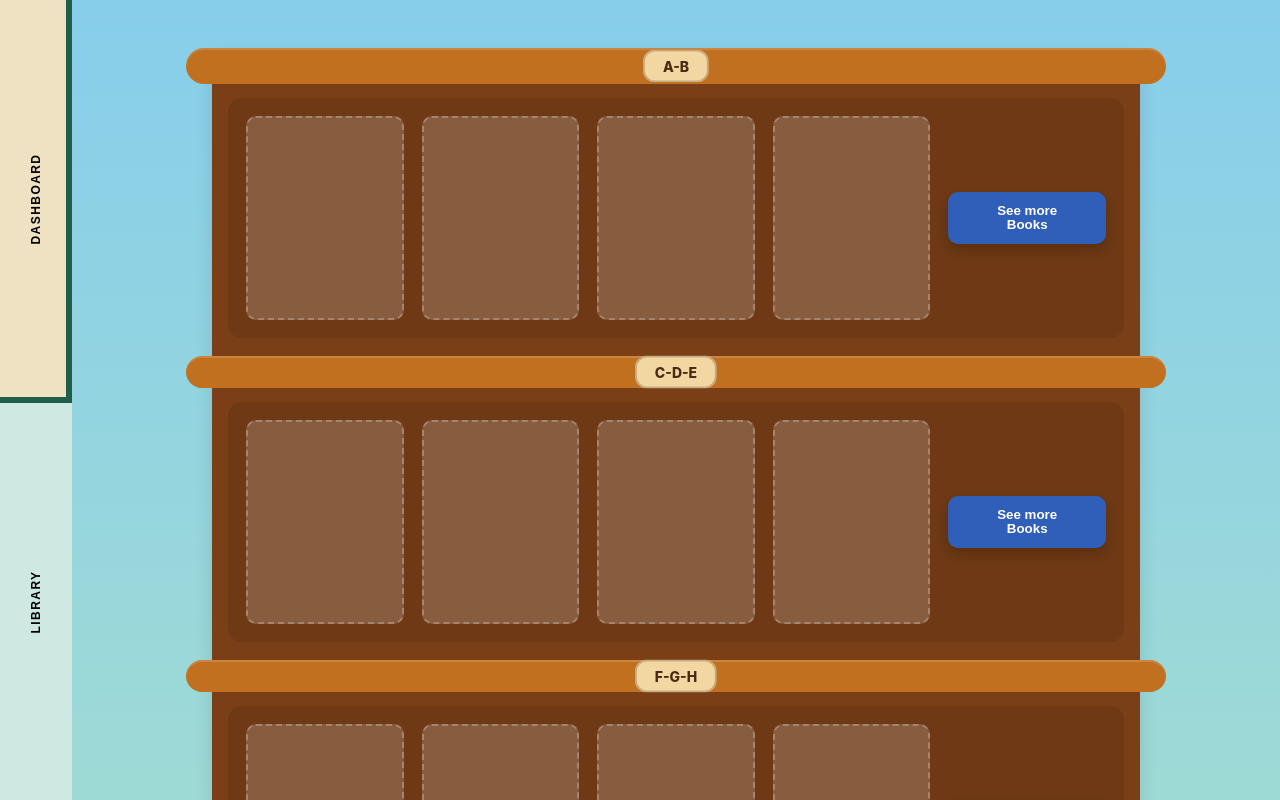
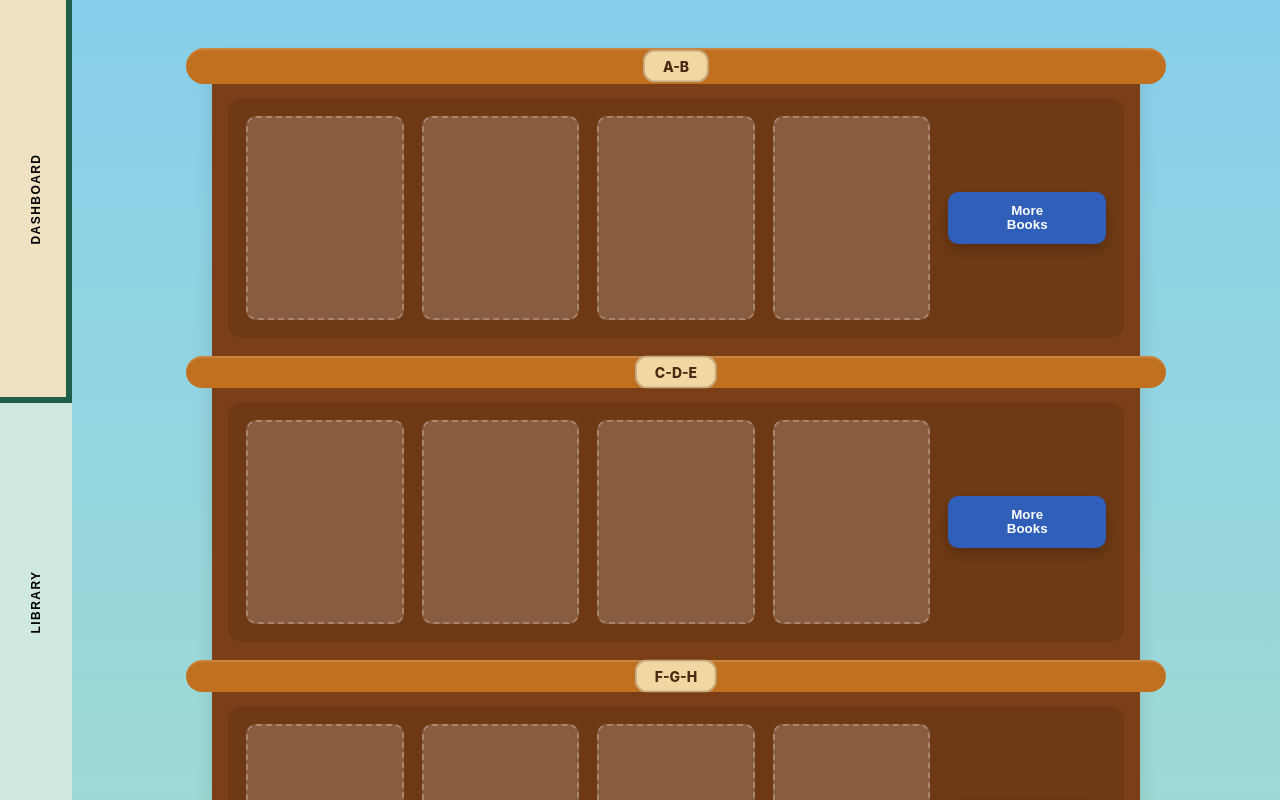
Before and after one commit to AmbarC27/Chalky-OA, a React (Create React App) app: page / in a window 1280 px wide. Shown: the top 800 px of the page. Built offline with nearby package versions, Linux system fonts and the light colour scheme.

Commit message:
got a shelf for more books

```diff
--- a/src/pages/library/LibraryPage.css
+++ b/src/pages/library/LibraryPage.css
@@ -122,3 +122,16 @@
   .Shelf:last-child .Shelf__interior {
     margin-bottom: 0;
   }
+
+  /* Bigger single-floor interior for the grid house */
+  .Shelf__interior--big {
+    margin: 14px 16px 0;
+    padding: 22px;
+  }
+
+  .GridHouse__grid {
+    display: grid;
+    grid-template-columns: repeat(4, 1fr);
+    gap: 18px;
+    align-items: end;
+}
--- a/src/pages/library/LibraryPage.js
+++ /dev/null
@@ -1,59 +0,0 @@
-import "./LibraryPage.css";
-
-const SHELVES = [
-    { id: "s1", label: "A-B" },
-    { id: "s2", label: "C-D-E" },
-    { id: "s3", label: "F-G-H" },
-    { id: "s4", label: "I-J-K" },
-    { id: "s5", label: "L-M-N" },
-    { id: "s6", label: "O-P-Q" },
-    { id: "s7", label: "R-S-T" },
-    { id: "s8", label: "U-V-W" },
-    { id: "s9", label: "X-Y-Z" },
-  ];
-
-function Shelf({ label, isFirst }) {
-  return (
-    <section className="Shelf">
-      {/* Full-width divider (also roof for first shelf) */}
-      <div className={`Shelf__plank ${isFirst ? "Shelf__plank--roof" : ""}`}>
-        <span className="Shelf__label">{label}</span>
-      </div>
-
-      {/* Inset interior */}
-      <div className="Shelf__interior">
-        <div className="Shelf__slots">
-            <div className="BookSlot" />
-            <div className="BookSlot" />
-            <div className="BookSlot" />
-            <div className="BookSlot" />
-
-            <button type="button" className="Shelf__button">
-            See more
-            <br />
-            Books
-            </button>
-        </div>
-      </div>
-
-    </section>
-  );
-}
-
-export default function LibraryPage() {
-  return (
-    <div className="LibraryPage">
-      <div className="Bookhouse">
-        {/* Side walls (inset) */}
-        <div className="Bookhouse__walls">
-          {SHELVES.map((s, i) => (
-            <Shelf key={s.id} label={s.label} isFirst={i === 0} />
-          ))}
-        </div>
-
-        {/* Bottom platform */}
-        <div className="Bookhouse__base" />
-      </div>
-    </div>
-  );
-}
--- /dev/null
+++ b/src/pages/library/LibraryPage.jsx
@@ -0,0 +1,99 @@
+import "./LibraryPage.css";
+import { useState } from "react";
+
+const SHELVES = [
+    { id: "s1", label: "A-B" },
+    { id: "s2", label: "C-D-E" },
+    { id: "s3", label: "F-G-H" },
+    { id: "s4", label: "I-J-K" },
+    { id: "s5", label: "L-M-N" },
+    { id: "s6", label: "O-P-Q" },
+    { id: "s7", label: "R-S-T" },
+    { id: "s8", label: "U-V-W" },
+    { id: "s9", label: "X-Y-Z" },
+  ];
+
+function Shelf({ label, isFirst, onMoreBooks }) {
+  return (
+    <section className="Shelf">
+      <div className={`Shelf__plank ${isFirst ? "Shelf__plank--roof" : ""}`}>
+        <span className="Shelf__label">{label}</span>
+      </div>
+
+      <div className="Shelf__interior">
+        <div className="Shelf__slots">
+          <div className="BookSlot" />
+          <div className="BookSlot" />
+          <div className="BookSlot" />
+          <div className="BookSlot" />
+
+          <button type="button" className="Shelf__button" onClick={onMoreBooks}>
+            More
+            <br />
+            Books
+          </button>
+        </div>
+      </div>
+    </section>
+  );
+}
+
+function ShelfHouse({ onMoreBooks }) {
+  return (
+    <div className="Bookhouse">
+      <div className="Bookhouse__walls">
+        {SHELVES.map((s, i) => (
+          <Shelf
+            key={s.id}
+            label={s.label}
+            isFirst={i === 0}
+            onMoreBooks={onMoreBooks}
+          />
+        ))}
+      </div>
+
+      <div className="Bookhouse__base" />
+    </div>
+  );
+}
+
+function GridHouse({ totalBooks = 8 }) {
+  // 4 books per row, minimum 2 rows => minimum 8 slots
+  const slots = Math.max(totalBooks, 8);
+
+  return (
+    <div className="Bookhouse">
+      <div className="Bookhouse__walls">
+        {/* Roof plank (same style as your top floor divider) */}
+        <div className="Shelf__plank Shelf__plank--roof" />
+
+        {/* One huge interior (single “floor”) */}
+        <div className="Shelf__interior Shelf__interior--big">
+          <div className="GridHouse__grid">
+            {Array.from({ length: slots }).map((_, idx) => (
+              <div key={idx} className="BookSlot" />
+            ))}
+          </div>
+        </div>
+      </div>
+
+      {/* Attached platform stays identical */}
+      <div className="Bookhouse__base" />
+    </div>
+  );
+}
+
+
+export default function LibraryPage() {
+  const [view, setView] = useState("shelves"); // "shelves" | "grid"
+
+  return (
+    <div className="LibraryPage">
+      {view === "shelves" ? (
+        <ShelfHouse onMoreBooks={() => setView("grid")} />
+      ) : (
+        <GridHouse totalBooks={8} />
+      )}
+    </div>
+  );
+}
```
